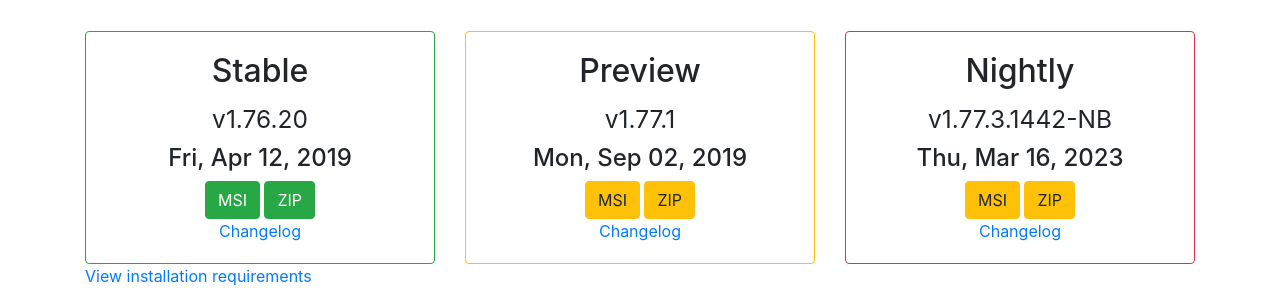
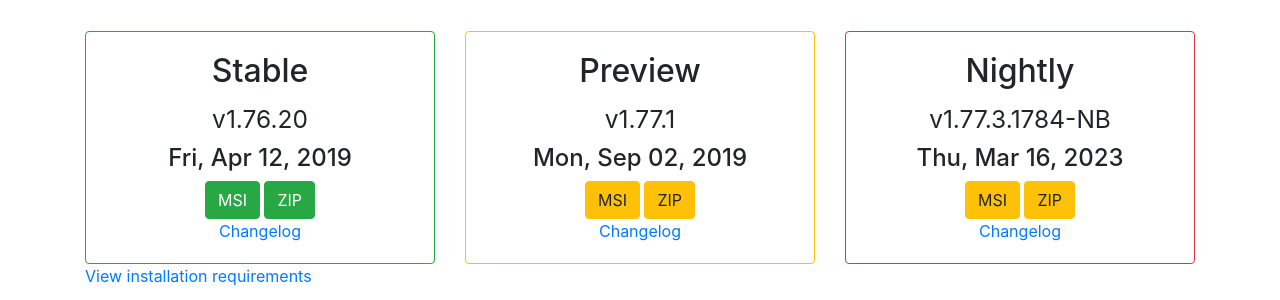
Before and after one commit to mRemoteNG/mRemoteNG.github.io, a Jekyll site: the page built from download.html, in a window 1280 px wide. Shown: the part 233-533 px from the top of the page. Built offline with Jekyll 4.4.1, drawn with Linux system fonts in a browser that asks for light colours; a style sheet for code colours, icons or effects is not loaded.

Commit message:
update link

```diff
--- a/_data/releases.json
+++ b/_data/releases.json
@@ -34,9 +34,9 @@
                                   }
                    },
     "nightlybuild":  {
-                         "name":  "v1.77.3.1442-NB",
+                         "name":  "v1.77.3.1784-NB",
                          "published_at":  "2023-03-16T17:55:29Z",
-                         "html_url":  "https://github.com/mRemoteNG/mRemoteNG/releases/tag/20230316-1.77.3.1442-NB",
+                         "html_url":  "https://github.com/mRemoteNG/mRemoteNG/releases/tag/2023.03.03-v1.77.3-nb",
                          "assets":  {
                                         "installer":  {
                                                           "browser_download_url":  "https://github.com/mRemoteNG/mRemoteNG/releases/download/2023.03.03-v1.77.3-nb/mRemoteNG-Installer-1.77.3.nb-1784.msi",
```
